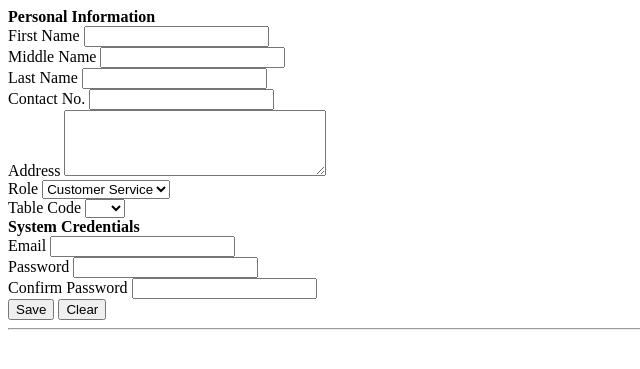
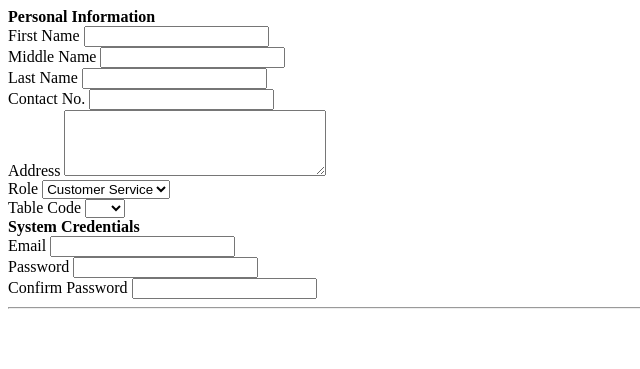
Before and after one commit to Andhikawahyuadhyaksa/Aplikasi-Customer-Service-Grapara-Simulator-, a PHP site: page /new_staff.php in a window 1280 px wide. Shown: the top 369 px of the page, without its empty margins (0-640 px from the left). Run offline with PHP 8.4, Linux system fonts and the light colour scheme; data comes from the database, SQL or seed files in the repository.

Commit message:
Update new_staff.php

```diff
--- a/new_staff.php
+++ b/new_staff.php
@@ -77,10 +77,10 @@ if (isset($_GET['id'])) {
                             <small id="pass_match" data-status=''></small>
                         </div>
                     </div>
-                    <div class="col-lg-12 text-right justify-content-center d-flex">
-					<button class="btn btn-primary mr-2">Save</button>
-					<button class="btn btn-secondary" type="reset">Clear</button>
-				</div>
+
+
+
+		</div>
                 <hr>
             </form>
         </div>
```
